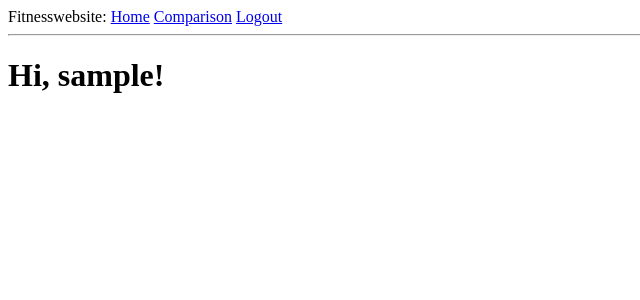
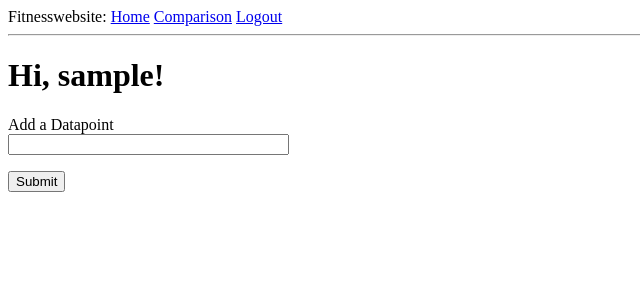
Before and after one commit to Menings154/Webside---Fitness, a Flask app: page / in a window 1280 px wide. Shown: the top 300 px of the page, without its empty margins (0-640 px from the left). Run offline with Flask 3, Linux system fonts and the light colour scheme; the visitor is signed in with stand-in values (Sample User, id 1).

Commit message:
basic idea works, it is possible to add datapoints and the picture changes.

```diff
--- a/app/forms.py
+++ b/app/forms.py
@@ -1,5 +1,5 @@
 from flask_wtf import FlaskForm
-from wtforms import StringField, PasswordField, BooleanField, SubmitField
+from wtforms import StringField, PasswordField, BooleanField, SubmitField, FloatField
 from wtforms.validators import ValidationError, DataRequired, Email, EqualTo
 from app.models import User
 
@@ -27,3 +27,8 @@ class RegistrationForm(FlaskForm):
         user = User.query.filter_by(email=email.data).first()
         if user is not None:
             raise ValidationError('Please use a different email address.')
+
+
+class DataForm(FlaskForm):
+    data = FloatField('Add a Datapoint', validators=[DataRequired()])
+    submit = SubmitField('Submit')
--- a/app/routes.py
+++ b/app/routes.py
@@ -2,15 +2,24 @@ from flask import render_template, flash, redirect, url_for, request
 from flask_login import current_user, login_user, logout_user, login_required
 from werkzeug.urls import url_parse
 from app import app, db
-from app.forms import LoginForm, RegistrationForm
-from app.models import User
+from app.forms import LoginForm, RegistrationForm, DataForm
+from app.models import User, Datapoint
 import os
 
-@app.route('/')
-@app.route('/index')
+from app.testfunctions import make_random_image
+
+@app.route('/', methods=['GET', 'POST'])
+@app.route('/index', methods=['GET', 'POST'])
 @login_required
 def index():
-    return render_template('index.html', title='Home')
+    form = DataForm()
+    if form.validate_on_submit():
+        data = Datapoint(user_id=current_user.id, weight=form.data.data)
+        db.session.add(data)
+        db.session.commit()
+        flash('datapoint added!')
+        make_random_image(r"C:\Users\Benja\Code\Python\Webside - Fitness\app\static\images\test.png")
+    return render_template('index.html', title='Home', form=form)
 
 @app.route('/login', methods=['GET', 'POST'])
 def login():
--- a/app/templates/index.html
+++ b/app/templates/index.html
@@ -2,4 +2,15 @@
 
 {% block content %}
     <h1>Hi, {{ current_user.username }}!</h1>
+    <form action=""" method="post">
+        {{ form.hidden_tag() }}
+        <p>
+            {{ form.data.label }}<br>
+            {{ form.data(size=32) }}<br>
+            {% for error in form.data.errors %}
+            <span style="color: red;">[{{ error }}]</span>
+            {% endfor %}
+        </p>
+        <p>{{ form.submit() }}</p>
+    </form>
 {% endblock %}
--- a/app/testfunctions.py
+++ b/app/testfunctions.py
@@ -14,4 +14,4 @@ def make_random_image(savepath):
     ax.text(x=1, y=500, s=time.time())
     fig.savefig(savepath)
 
-make_random_image(r"C:\Users\Benja\Code\Python\Webside - Fitness\app\static\images\test.png")
+# make_random_image(r"C:\Users\Benja\Code\Python\Webside - Fitness\app\static\images\test.png")
```
Also changed, not shown: app.db, app/static/images/test.png.
